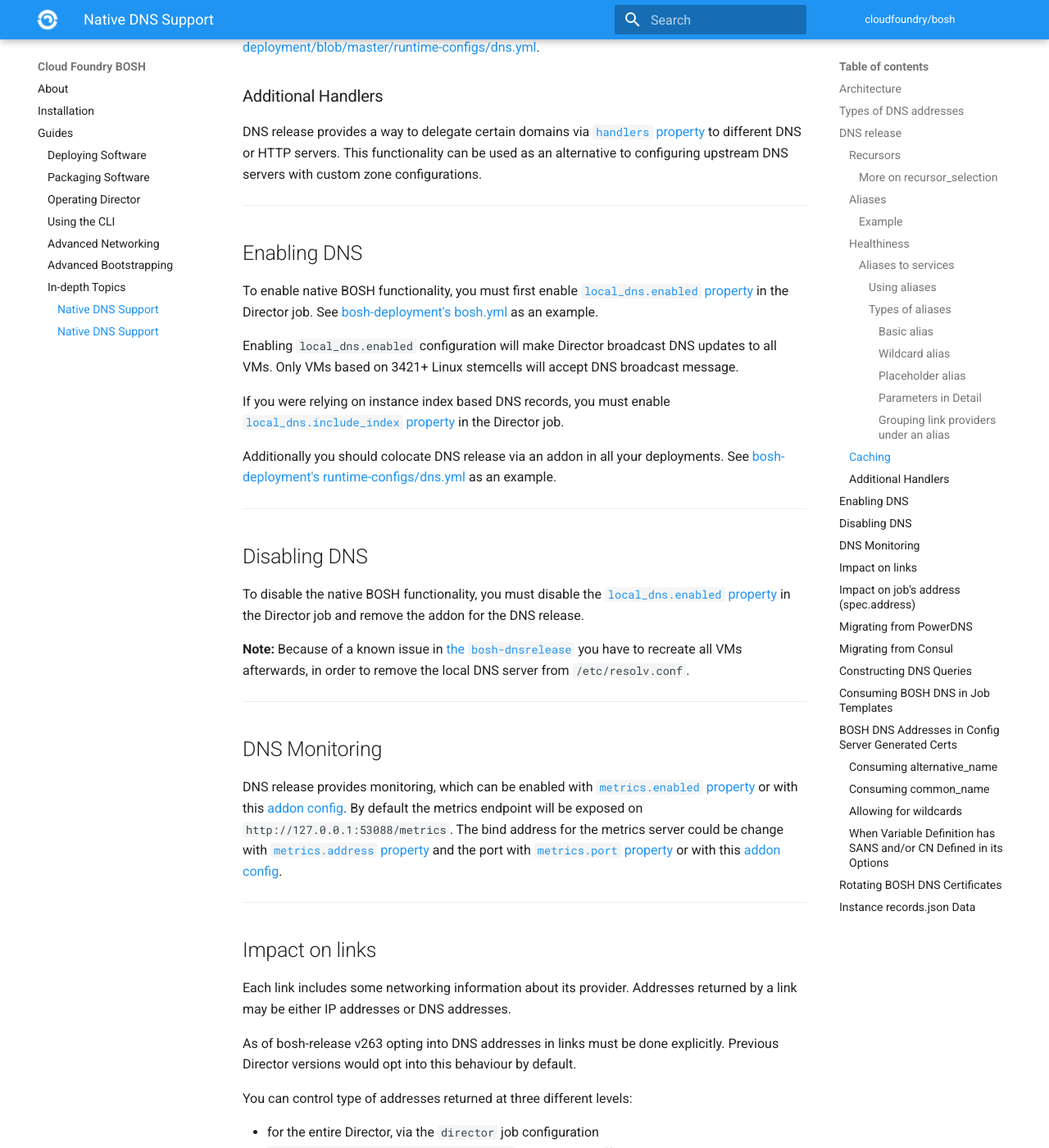
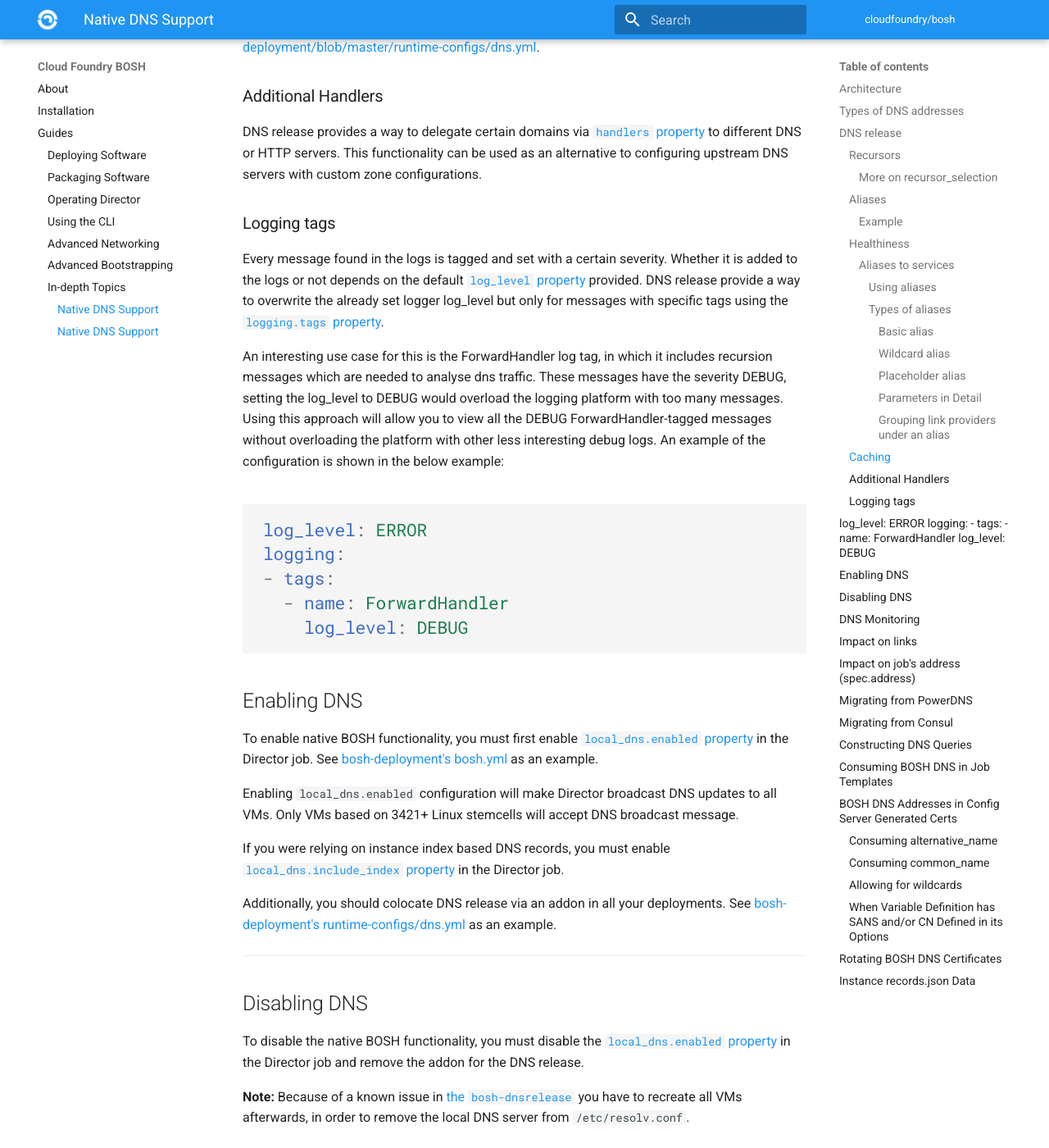
Before and after one commit to cloudfoundry/docs-bosh, an MkDocs documentation site: the page built from content/dns.md, in a window 1280 px wide and 1400 px high, scrolled down 8711 px. Shown: the whole window at 82% size. Built offline with MkDocs 1.6.1 and Material for MkDocs 9.7.7, drawn with Linux system fonts in a browser that asks for light colours; old or Windows-style settings are respelled for this version of MkDocs.

Commit message:
Document logging tags feature

````diff
--- a/content/dns.md
+++ b/content/dns.md
@@ -323,6 +323,19 @@ To enable caching, use `cache.enabled` property. Canonical DNS runtime config wi
 
 DNS release provides a way to delegate certain domains via [`handlers` property](https://bosh.io/jobs/bosh-dns?source=github.com/cloudfoundry/bosh-dns-release#p=handlers) to different DNS or HTTP servers. This functionality can be used as an alternative to configuring upstream DNS servers with custom zone configurations.
 
+### Logging tags
+
+Every message found in the logs is tagged and set with a certain severity. Whether it is added to the logs or not depends on the default [`log_level` property](https://bosh.io/jobs/bosh-dns?source=github.com/cloudfoundry/bosh-dns-release#p=log_level) provided. DNS release provide a way to overwrite the already set logger log_level but only for messages with specific tags using the [`logging.tags` property](https://bosh.io/jobs/bosh-dns?source=github.com/cloudfoundry/bosh-dns-release#p=logging.tags).
+
+An interesting use case for this is the ForwardHandler log tag, in which it includes recursion messages which are needed to analyse dns traffic. These messages have the severity DEBUG, setting the log_level to DEBUG would overload the logging platform with too many messages. Using this approach will allow you to view all the DEBUG ForwardHandler-tagged messages without overloading the platform with other less interesting debug logs. An example of the configuration is shown in the below example:
+
+```yaml
+log_level: ERROR
+logging:
+- tags:
+  - name: ForwardHandler
+    log_level: DEBUG
+```
 ---
 ## Enabling DNS {: #enable }
 
@@ -332,7 +345,7 @@ Enabling `local_dns.enabled` configuration will make Director broadcast DNS upda
 
 If you were relying on instance index based DNS records, you must enable [`local_dns.include_index` property](https://bosh.io/jobs/director?source=github.com/cloudfoundry/bosh#p=director.local_dns.enabled) in the Director job.
 
-Additionally you should colocate DNS release via an addon in all your deployments. See [bosh-deployment's runtime-configs/dns.yml](https://github.com/cloudfoundry/bosh-deployment/blob/master/runtime-configs/dns.yml) as an example.
+Additionally, you should colocate DNS release via an addon in all your deployments. See [bosh-deployment's runtime-configs/dns.yml](https://github.com/cloudfoundry/bosh-deployment/blob/master/runtime-configs/dns.yml) as an example.
 
 ---
 ## Disabling DNS {: #disable }
````
